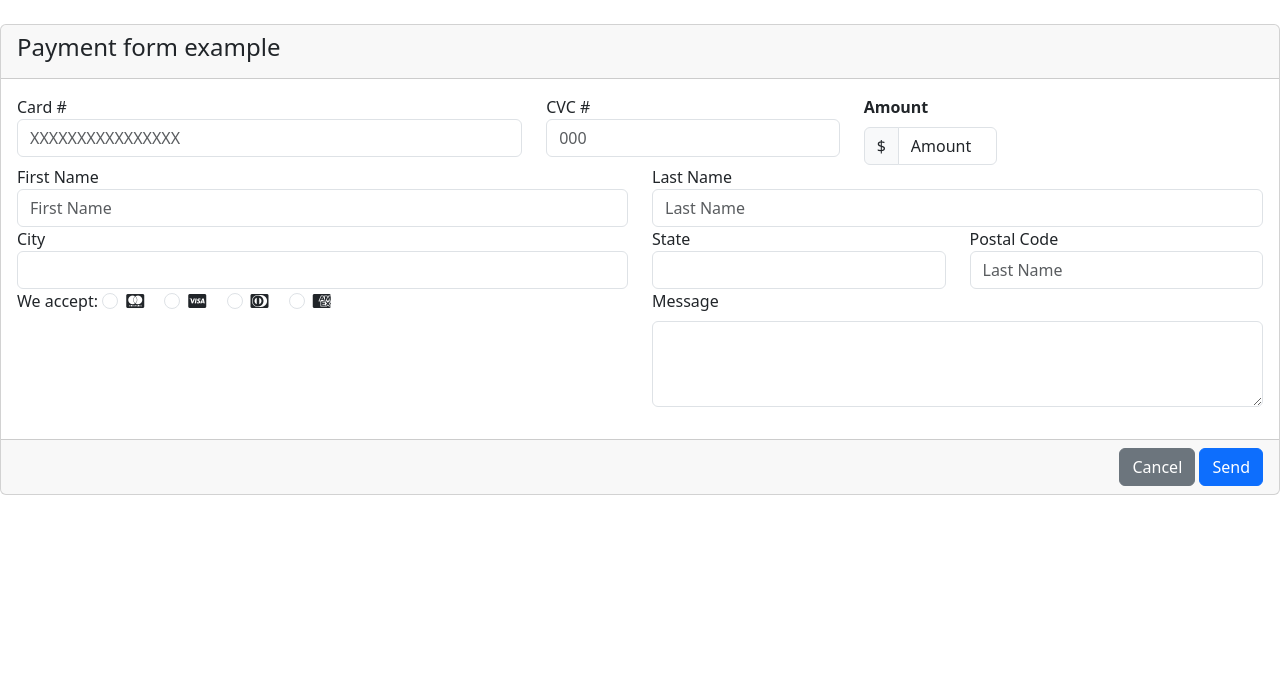
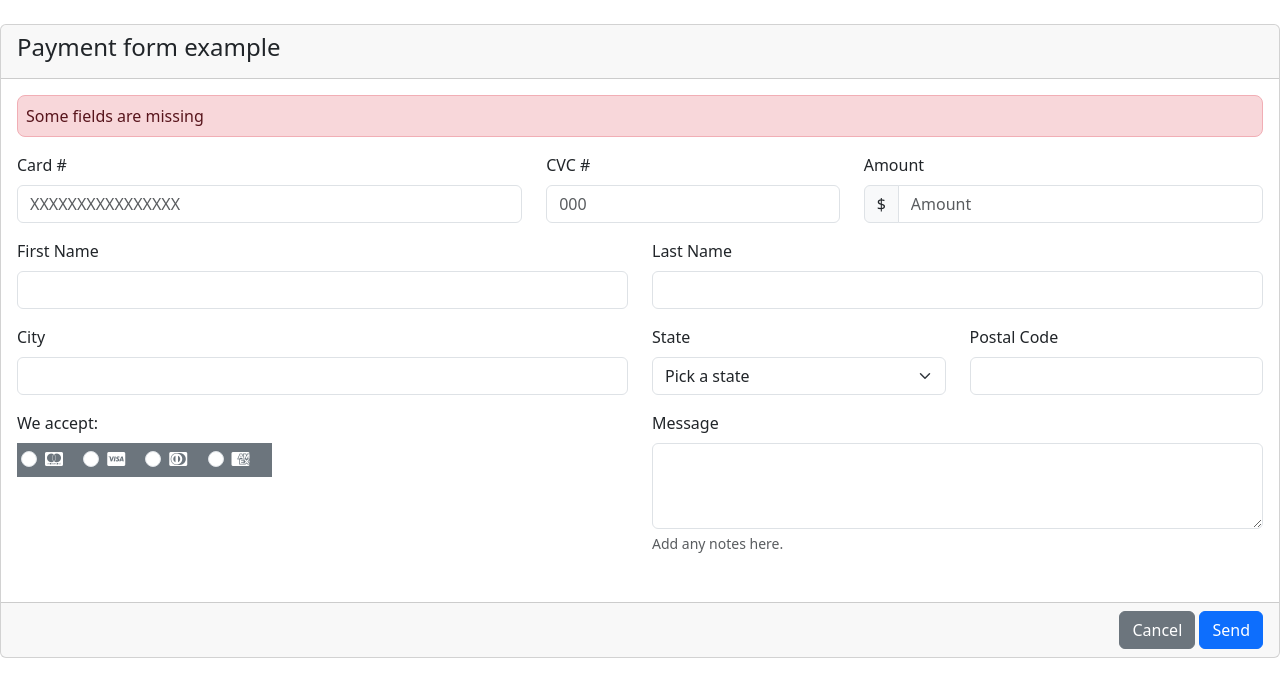
Before and after one commit to OmarHG098/OmarHG098-HTML5-formulario, a plain HTML site: page index.html in a window 1280 px wide. Drawn offline with nearby package versions, Linux system fonts and the light colour scheme.

Commit message:
Second commit

```diff
--- a/index.html
+++ b/index.html
@@ -17,107 +17,120 @@
         <div class="card-header">
             <h4>Payment form example</h4>
         </div>
-        <div class="card-body">
+        <div class="card-body mb-3">
+            <!-- Aviso  -->
+            <div class="p-2 text-danger-emphasis bg-danger-subtle border border-danger-subtle rounded-3">
+                Some fields are missing
+            </div>
             <form>
-                <div class="row">
+                <div class="row mt-3">
                     <div class="col-5">
                         <div class="form-group">
-                            <label for="cardNumber">Card #</label>
-                            <input type="text" class="form-control" id="cardNumber" aria-describedby="cardNumber"
-                                placeholder="XXXXXXXXXXXXXXXX">
+                            <label for="cardNumber" class="form-label">Card #</label>
+                            <input type="number" class="form-control" id="cardNumber" aria-describedby="cardNumber" placeholder="XXXXXXXXXXXXXXXX">
                         </div>
                     </div>
                     <div class="col-3">
                         <div class="form-group">
-                            <label for="cvcNumber">CVC #</label>
+                            <label for="cvcNumber" class="form-label">CVC #</label>
                             <input type="password" class="form-control" id="cvcNumber" aria-describedby="cvcNumber"
                                 placeholder="000">
                         </div>
                     </div>
                     <div class="col-4">
-                        <div class="col-md-4">
-                            <label for="validationDefault03" class="form-label fw-semibold">Amount</label>
+                        <label for="validationDefault03" class="form-label">Amount</label>
                         <div class="input-group">
                             <span class="input-group-text">$</span>
-                                <input type="text" class="form-control" id="validationDefault03" value="Amount"
+                            <input type="number" class="form-control" id="validationDefault03" placeholder="Amount"
                                 required />
                         </div>
                     </div>
                 </div>
-                </div>
-                <div class="row">
+                <div class="row mt-3">
                     <div class="col-6">
                         <div class="form-group">
-                            <label for="firstName">First Name</label>
-                            <input type="text" class="form-control" id="firstName" aria-describedby="firstName"
-                                placeholder="First Name">
+                            <label for="firstName" class="form-label">First Name</label>
+                            <input type="text" class="form-control" id="firstName" aria-describedby="firstName">
                         </div>
                     </div>
                     <div class="col-6">
                         <div class="form-group">
-                            <label for="lastName">Last Name</label>
-                            <input type="text" class="form-control" id="lastName" aria-describedby="lastName"
-                                placeholder="Last Name">
+                            <label for="lastName" class="form-label">Last Name</label>
+                            <input type="text" class="form-control" id="lastName" aria-describedby="lastName">
                         </div>
                     </div>
                 </div>
-                <div class="row">
+                <div class="row mt-3">
                     <div class="col-6">
                         <div class="form-group">
-                            <label for="city">City</label>
+                            <label for="city" class="form-label">City</label>
                             <input type="text" class="form-control" id="city" aria-describedby="city">
                         </div>
                     </div>
                     <div class="col-3">
                         <div class="form-group">
-                            <label for="state">State</label>
-                            <input type="text" class="form-control" id="State" aria-describedby="state">
+                            <label for="state" class="form-label">State</label>
+                            <select class="form-select" id="state" aria-label="Pick a state">
+                                <option selected>Pick a state</option>
+                                <option value="1">Arizona</option>
+                                <option value="2">California</option>
+                                <option value="3">Nevada</option>
+                                <option value="4">Texas</option>
+                            </select>
                         </div>
                     </div>
                     <div class="col-3">
                         <div class="form-group">
-                            <label for="postalCode">Postal Code</label>
-                            <input type="text" class="form-control" id="postalCode" aria-describedby="postalCode"
-                                placeholder="Last Name">
+                            <label for="postalCode" class="form-label">Postal Code</label>
+                            <input type="number" class="form-control" id="postalCode" aria-describedby="postalCode"">
                         </div>
                     </div>
                 </div>
 
-                <div class="row">
+                <div class=" row mt-3">
                             <div class="col-6">
-                        <label for="inlineRadioOptions">We accept:</label>
+                                <label for="inlineRadioOptions" class="form-label">We accept:</label>
+                                <div class="bg-secondary p-1 col-5">
                                     <div class="form-check form-check-inline">
-                            <input class="form-check-input" type="radio" name="inlineRadioOptions" id="inlineRadio1"
-                                value="option1">
-                            <label class="form-check-label" for="inlineRadio1"><i class="fa-brands fa-cc-mastercard"></i></label>
+                                        <input class="form-check-input" type="radio" name="inlineRadioOptions"
+                                            id="inlineRadio1" value="option1">
+                                        <label class="form-check-label" for="inlineRadio1">
+                                            <i class="fa-brands fa-cc-mastercard" style="color: #ffffff"></i>
+                                        </label>
                                     </div>
                                     <div class="form-check form-check-inline">
-                            <input class="form-check-input" type="radio" name="inlineRadioOptions" id="inlineRadio2"
-                                value="option2">
-                            <label class="form-check-label" for="inlineRadio2"><i class="fa-brands fa-cc-visa"></i></label>
+                                        <input class="form-check-input" type="radio" name="inlineRadioOptions"
+                                            id="inlineRadio2" value="option2">
+                                        <label class="form-check-label" for="inlineRadio2">
+                                            <i class="fa-brands fa-cc-visa" style="color: #ffffff"></i>
+                                        </label>
                                     </div>
                                     <div class="form-check form-check-inline">
-                            <input class="form-check-input" type="radio" name="inlineRadioOptions" id="inlineRadio3"
-                                value="option3">
-                            <label class="form-check-label" for="inlineRadio3"><i class="fa-brands fa-cc-diners-club"></i></label>
+                                        <input class="form-check-input" type="radio" name="inlineRadioOptions"
+                                            id="inlineRadio3" value="option3">
+                                        <label class="form-check-label" for="inlineRadio3">
+                                            <i class="fa-brands fa-cc-diners-club" style="color: #ffffff"></i>
+                                        </label>
                                     </div>
                                     <div class="form-check form-check-inline">
-                            <input class="form-check-input" type="radio" name="inlineRadioOptions" id="inlineRadio4"
-                                value="option4">
-                            <label class="form-check-label" for="inlineRadio4"><i class="fa-brands fa-cc-amex"></i></label>
+                                        <input class="form-check-input" type="radio" name="inlineRadioOptions"
+                                            id="inlineRadio4" value="option4">
+                                        <label class="form-check-label" for="inlineRadio4">
+                                            <i class="fa-brands fa-cc-amex" style="color: #ffffff"></i>
+                                        </label>
+                                    </div>
                                 </div>
                             </div>
                             <div class="col-6">
                                 <div class="mb-3">
-                            <label for="exampleFormControlTextarea1" class="form-label">Message</label>
-                            <textarea class="form-control" id="exampleFormControlTextarea1" rows="3"></textarea>
+                                    <label for="formMessage" class="form-label">Message</label>
+                                    <textarea class="form-control" id="formMessage" rows="3">
+                                    </textarea>
+                                    <div id="formMessage" class="form-text">Add any notes here.</div>
                                 </div>
                             </div>
                         </div>
             </form>
-
-
-
         </div>
         <div class="card-footer text-end">
             <button type="button" class="btn btn-secondary">Cancel</button>
@@ -125,11 +138,6 @@
         </div>
     </div>
 
-
-
-
-
-
     <script src="https://cdn.jsdelivr.net/npm/bootstrap@5.3.3/dist/js/bootstrap.bundle.min.js"
         integrity="sha384-YvpcrYf0tY3lHB60NNkmXc5s9fDVZLESaAA55NDzOxhy9GkcIdslK1eN7N6jIeHz"
         crossorigin="anonymous"></script>
```
Lines whose indentation alone changed are shown as unchanged.
